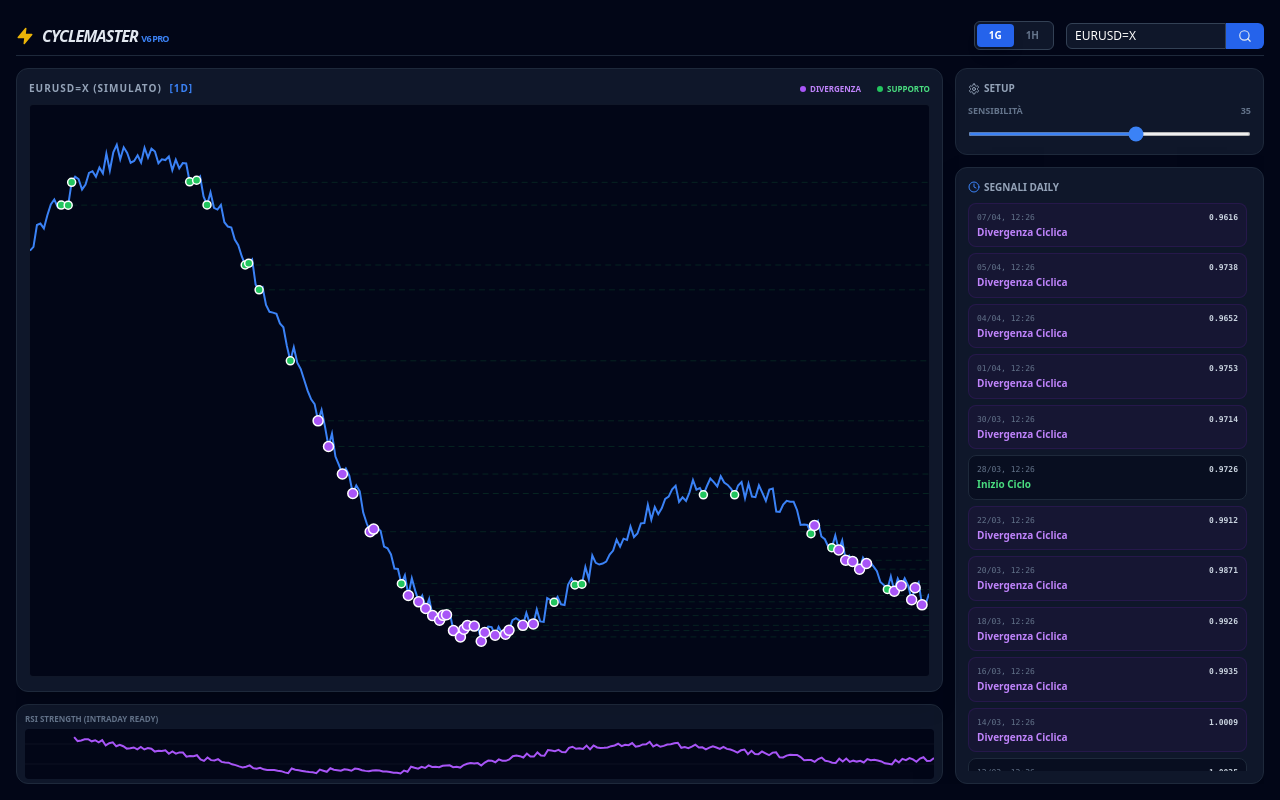
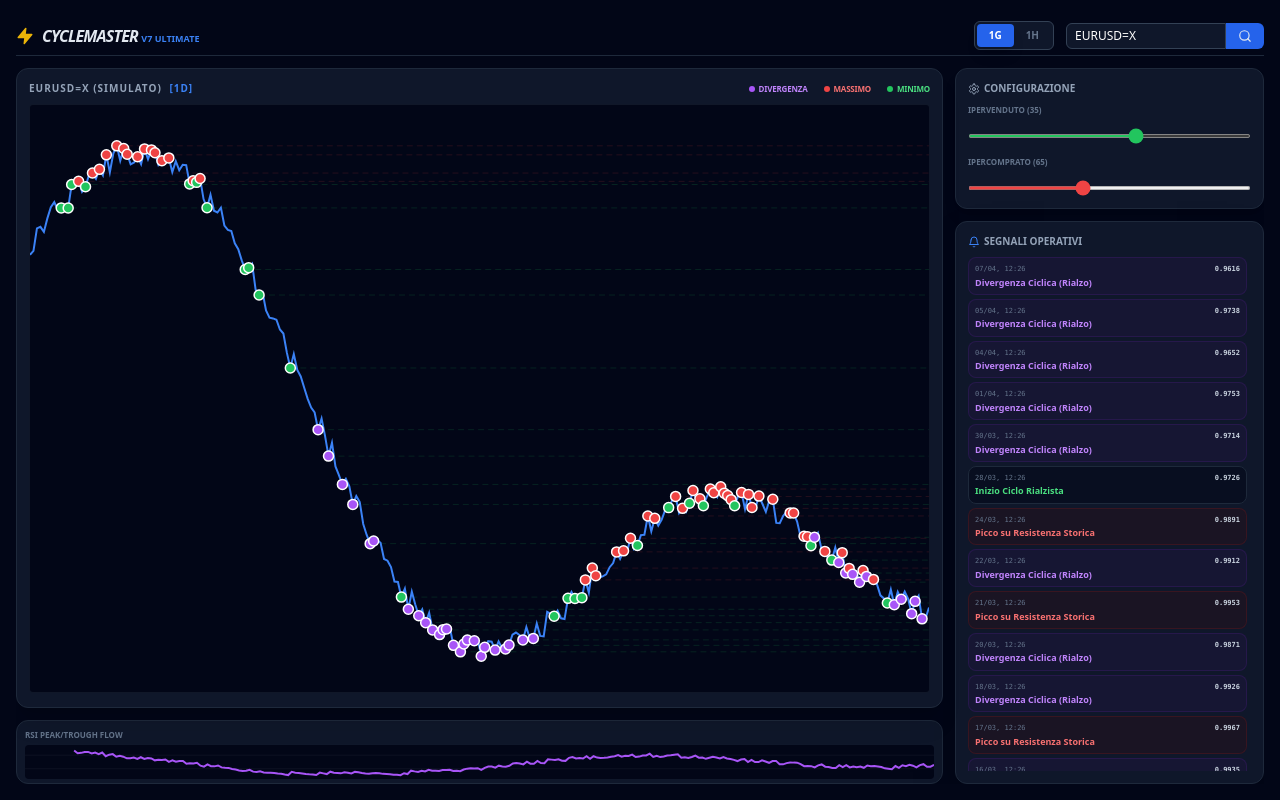
Before and after one commit to rughione/trendcatcher, a React (Vite) app: page / in a window 1280 px wide. Built offline with nearby package versions, Linux system fonts and the light colour scheme; no server answers.

Commit message:
Refactor CycleMaster to version 7 with enhanced analysis
Updated the CycleMaster algorithm to version 7, enhancing the analysis logic for signals and support/resistance levels. Added new features for overbought and oversold limits and improved data fetching and rendering.

```diff
--- a/App.jsx
+++ b/App.jsx
@@ -1,5 +1,9 @@
 import React, { useState, useEffect, useRef } from 'react';
-import { Activity, Bell, Settings, TrendingUp, Search, Loader2, Info, Target, Zap, ArrowUpRight, BarChart3, AlertTriangle, RefreshCw, Clock } from 'lucide-react';
+import {
+  Activity, Bell, Settings, TrendingUp, Search, Loader2,
+  Info, Target, Zap, ArrowUpRight, BarChart3, AlertTriangle,
+  RefreshCw, Clock, TrendingDown
+} from 'lucide-react';
 
 export default function App() {
   const canvasRef = useRef(null);
@@ -7,16 +11,18 @@ export default function App() {
   const [chartData, setChartData] = useState([]);
   const [signals, setSignals] = useState([]);
   const [supportLevels, setSupportLevels] = useState([]);
+  const [resistanceLevels, setResistanceLevels] = useState([]);
   const [rsiPeriod, setRsiPeriod] = useState(14);
   const [oversoldLimit, setOversoldLimit] = useState(35);
+  const [overboughtLimit, setOverboughtLimit] = useState(65);
   const [isLoading, setIsLoading] = useState(false);
   const [symbol, setSymbol] = useState('EURUSD=X');
   const [inputSymbol, setInputSymbol] = useState('EURUSD=X');
-  const [timeframe, setTimeframe] = useState('1d'); // '1d' o '1h'
+  const [timeframe, setTimeframe] = useState('1d');
   const [error, setError] = useState(null);
   const [isSimulated, setIsSimulated] = useState(false);
 
-  // Generatore di dati simulati se i server reali sono bloccati
+  // Funzione per generare dati se Yahoo o i Proxy falliscono
   const generateSimulatedData = (ticker) => {
     const newData = [];
     let currentPrice = ticker.toUpperCase().includes('BTC') ? 65000 :
@@ -38,6 +44,7 @@ export default function App() {
     setError("Dati reali non disponibili. Modalità simulata attiva.");
   };
 
+  // Calcolo RSI (Relative Strength Index)
   const calculateRSI = (data, period) => {
     let rsi = new Array(data.length).fill(null);
     if (data.length < period + 1) return rsi;
@@ -58,76 +65,85 @@ export default function App() {
     return rsi;
   };
 
-  const analyzeCyclesV5 = (data, rsiValues, threshold) => {
-    if (data.length < 15) return { signalsList: [], supports: [] };
+  // Algoritmo CycleMaster V7: Analisi bi-direzionale (Minimi e Massimi)
+  const analyzeCyclesV7 = (data, rsiValues, lowThresh, highThresh) => {
+    if (data.length < 20) return { signalsList: [], supports: [], resistances: [] };
     const signalsList = [];
     const supports = [];
+    const resistances = [];
 
     for (let i = 10; i < data.length - 1; i++) {
       const p1 = data[i-1].price;
       const p0 = data[i].price;
       const rsi1 = rsiValues[i-1];
-      let isBuySignal = false;
-      let signalType = "standard";
-      let msg = "";
+      let signal = null;
 
-      // Logica Divergenza (Pallino Viola)
+      // --- LOGICA RIALZISTA (Pallini Verdi/Viola) ---
       for (let prev = i - 5; prev > i - 40; prev--) {
         if (data[prev] && data[prev-1] && data[prev].price < data[prev-1].price && data[prev].price < data[prev+1].price) {
           if (data[i-1].price <= data[prev].price && rsiValues[i-1] > rsiValues[prev] && rsiValues[i-1] < 45) {
              if (p0 > p1) {
-                isBuySignal = true; signalType = "divergence";
-                msg = "Divergenza Ciclica"; break;
+                signal = { type: 'BUY', stype: 'divergence', msg: "Divergenza Ciclica (Rialzo)" }; break;
              }
           }
         }
       }
-
-      // Supporto Ciclico (Linee tratteggiate)
-      if (!isBuySignal) {
-        supports.forEach(level => {
-          const diff = Math.abs(p1 - level.price) / level.price;
-          if (diff < 0.0022 && p1 < data[i-2].price && p0 > p1) {
-            isBuySignal = true; signalType = "support"; msg = "Supporto Ciclico";
+      if (!signal) {
+        supports.forEach(l => {
+          if (Math.abs(p1 - l.price)/l.price < 0.0022 && p0 > p1) {
+            signal = { type: 'BUY', stype: 'support', msg: "Rimbalzo su Base Ciclo" };
           }
         });
       }
-
-      // Ipervenduto standard (Pallino Verde)
-      if (!isBuySignal && rsi1 < threshold && p0 > p1) {
-        isBuySignal = true; signalType = "standard"; msg = "Inizio Ciclo";
+      if (!signal && rsi1 < lowThresh && p0 > p1) {
+        signal = { type: 'BUY', stype: 'standard', msg: "Inizio Ciclo Rialzista" };
       }
 
-      if (isBuySignal) {
-        signalsList.push({
-          index: i - 1, price: p1, type: 'BUY', stype: signalType,
-          date: data[i-1].time.toLocaleString('it-IT', { day: '2-digit', month: '2-digit', hour: '2-digit', minute: '2-digit' }),
-          msg
-        });
-        if (!supports.some(s => Math.abs(s.price - p1) / p1 < 0.004)) {
-          supports.push({ price: p1, index: i - 1 });
+      // --- LOGICA RIBASSISTA (Pallini Rossi) ---
+      if (!signal) {
+        for (let prev = i - 5; prev > i - 40; prev--) {
+          if (data[prev] && data[prev-1] && data[prev].price > data[prev-1].price && data[prev].price > data[prev+1].price) {
+            if (data[i-1].price >= data[prev].price && rsiValues[i-1] < rsiValues[prev] && rsiValues[i-1] > 55) {
+               if (p0 < p1) {
+                  signal = { type: 'SELL', stype: 'divergence', msg: "Divergenza Ciclica (Ribasso)" }; break;
+               }
+            }
+          }
+        }
+        if (!signal) {
+          resistances.forEach(l => {
+            if (Math.abs(p1 - l.price)/l.price < 0.0022 && p0 < p1) {
+              signal = { type: 'SELL', stype: 'resistance', msg: "Picco su Resistenza Storica" };
+            }
+          });
+        }
+        if (!signal && rsi1 > highThresh && p0 < p1) {
+          signal = { type: 'SELL', stype: 'standard', msg: "Massimo Ciclico Rilevato" };
         }
       }
+
+      if (signal) {
+        signalsList.push({
+          ...signal, index: i - 1, price: p1,
+          date: data[i-1].time.toLocaleString('it-IT', { day: '2-digit', month: '2-digit', hour: '2-digit', minute: '2-digit' })
+        });
+        if (signal.type === 'BUY' && !supports.some(s => Math.abs(s.price - p1)/p1 < 0.004)) supports.push({price: p1, index: i-1});
+        if (signal.type === 'SELL' && !resistances.some(s => Math.abs(s.price - p1)/p1 < 0.004)) resistances.push({price: p1, index: i-1});
+      }
     }
-    return { signalsList, supports };
+    return { signalsList, supports, resistances };
   };
 
   const fetchYahooData = async (ticker) => {
     setIsLoading(true); setError(null); setIsSimulated(false);
-
-    // Configura i parametri in base al timeframe scelto
     const range = timeframe === '1d' ? '1y' : '1mo';
     const interval = timeframe === '1d' ? '1d' : '60m';
-
-    const timeout = setTimeout(() => {
-      if (isLoading && chartData.length === 0) { generateSimulatedData(ticker); setIsLoading(false); }
-    }, 5000);
+    const timeout = setTimeout(() => { if (isLoading && chartData.length === 0) { generateSimulatedData(ticker); setIsLoading(false); } }, 5000);
 
     try {
       const t = ticker.toUpperCase();
       const directUrl = `https://query1.finance.yahoo.com/v8/finance/chart/${t}?interval=${interval}&range=${range}`;
       const proxies = [`/api/yahoo/${t}?interval=${interval}&range=${range}`, `https://api.allorigins.win/raw?url=${encodeURIComponent(directUrl)}` ];
-
       let json = null; let success = false;
       for (const p of proxies) {
         try {
@@ -152,9 +168,10 @@ export default function App() {
   useEffect(() => {
     if (chartData.length === 0) return;
     const rsi = calculateRSI(chartData, rsiPeriod);
-    const { signalsList, supports } = analyzeCyclesV5(chartData, rsi, oversoldLimit);
+    const { signalsList, supports, resistances } = analyzeCyclesV7(chartData, rsi, oversoldLimit, overboughtLimit);
     setSignals([...signalsList].reverse());
     setSupportLevels(supports);
+    setResistanceLevels(resistances);
 
     const draw = () => {
       const canvas = canvasRef.current;
@@ -162,55 +179,47 @@ export default function App() {
       if (!canvas || !rsiCanvas) return;
       const ctx = canvas.getContext('2d');
       const rCtx = rsiCanvas.getContext('2d');
-
       canvas.width = canvas.clientWidth; canvas.height = canvas.clientHeight;
       rsiCanvas.width = rsiCanvas.clientWidth; rsiCanvas.height = rsiCanvas.clientHeight;
 
       ctx.clearRect(0, 0, canvas.width, canvas.height);
       const prices = chartData.map(d => d.price);
-      const minP = Math.min(...prices);
-      const maxP = Math.max(...prices);
-      const range = (maxP - minP) * 1.15;
-      const padding = (maxP - minP) * 0.07;
+      const minP = Math.min(...prices); const maxP = Math.max(...prices);
+      const range = (maxP - minP) * 1.15; const padding = (maxP - minP) * 0.07;
       const getX = (i) => (i / (chartData.length - 1)) * canvas.width;
       const getY = (v) => canvas.height - ((v - (minP - padding)) / range) * canvas.height;
 
+      // Disegno Griglie tratteggiate
       ctx.setLineDash([6, 4]);
-      supports.forEach(s => {
-        ctx.strokeStyle = 'rgba(34, 197, 94, 0.15)';
-        ctx.beginPath(); ctx.moveTo(getX(s.index), getY(s.price)); ctx.lineTo(canvas.width, getY(s.price)); ctx.stroke();
-      });
+      supports.forEach(s => { ctx.strokeStyle = 'rgba(34, 197, 94, 0.15)'; ctx.beginPath(); ctx.moveTo(getX(s.index), getY(s.price)); ctx.lineTo(canvas.width, getY(s.price)); ctx.stroke(); });
+      resistances.forEach(s => { ctx.strokeStyle = 'rgba(239, 68, 68, 0.15)'; ctx.beginPath(); ctx.moveTo(getX(s.index), getY(s.price)); ctx.lineTo(canvas.width, getY(s.price)); ctx.stroke(); });
       ctx.setLineDash([]);
+
+      // Linea Prezzo Blu
       ctx.beginPath(); ctx.strokeStyle = '#3b82f6'; ctx.lineWidth = 2;
       chartData.forEach((d, i) => i === 0 ? ctx.moveTo(getX(i), getY(d.price)) : ctx.lineTo(getX(i), getY(d.price)));
       ctx.stroke();
 
+      // Pallini Segnale
       signalsList.forEach(s => {
         const x = getX(s.index); const y = getY(s.price);
-        ctx.fillStyle = s.stype === 'divergence' ? '#a855f7' : '#22c55e';
-        ctx.beginPath(); ctx.arc(x, y, s.stype === 'divergence' ? 5 : 4, 0, Math.PI * 2); ctx.fill();
+        ctx.fillStyle = s.type === 'BUY' ? (s.stype === 'divergence' ? '#a855f7' : '#22c55e') : '#ef4444';
+        ctx.beginPath(); ctx.arc(x, y, 5, 0, Math.PI * 2); ctx.fill();
         ctx.strokeStyle = '#fff'; ctx.lineWidth = 1.5; ctx.stroke();
       });
 
+      // Disegno RSI Viola
       rCtx.clearRect(0, 0, rsiCanvas.width, rsiCanvas.height);
       rCtx.strokeStyle = 'rgba(255,255,255,0.05)';
-      [30, 70].forEach(l => {
-        const y = rsiCanvas.height - (l/100) * rsiCanvas.height;
-        rCtx.beginPath(); rCtx.moveTo(0, y); rCtx.lineTo(rsiCanvas.width, y); rCtx.stroke();
-      });
+      [30, 70].forEach(l => { const y = rsiCanvas.height - (l/100) * rsiCanvas.height; rCtx.beginPath(); rCtx.moveTo(0, y); rCtx.lineTo(rsiCanvas.width, y); rCtx.stroke(); });
       rCtx.beginPath(); rCtx.strokeStyle = '#a855f7'; rCtx.lineWidth = 2;
-      rsi.forEach((v, i) => {
-        if (v === null) return;
-        const x = (i / (rsi.length - 1)) * rsiCanvas.width;
-        const y = rsiCanvas.height - (v / 100) * rsiCanvas.height;
-        i === 0 ? rCtx.moveTo(x, y) : rCtx.lineTo(x, y);
-      });
+      rsi.forEach((v, i) => { if (v !== null) { const x = (i / (rsi.length - 1)) * rsiCanvas.width; const y = rsiCanvas.height - (v / 100) * rsiCanvas.height; i === 0 ? rCtx.moveTo(x, y) : rCtx.lineTo(x, y); } });
       rCtx.stroke();
     };
     const timer = setTimeout(draw, 100);
     window.addEventListener('resize', draw);
     return () => { clearTimeout(timer); window.removeEventListener('resize', draw); };
-  }, [chartData, oversoldLimit, timeframe]);
+  }, [chartData, oversoldLimit, timeframe, overboughtLimit]);
 
   useEffect(() => { fetchYahooData(inputSymbol); }, [timeframe]);
 
@@ -219,24 +228,16 @@ export default function App() {
       <header className="flex justify-between items-center mb-3 h-10 border-b border-slate-800 shrink-0">
         <div className="flex items-center space-x-2">
           <Zap className="text-yellow-500 fill-yellow-500" size={18} />
-          <h1 className="text-md font-black tracking-tighter uppercase italic">CycleMaster <span className="text-blue-500 text-[9px] not-italic font-bold">V6 PRO</span></h1>
+          <h1 className="text-md font-black tracking-tighter uppercase italic">CycleMaster <span className="text-blue-500 text-[9px] not-italic font-bold tracking-normal">V7 ULTIMATE</span></h1>
         </div>
 
         <div className="flex items-center gap-3">
-          {/* Selettore Timeframe */}
           <div className="flex bg-slate-900 rounded-md p-0.5 border border-slate-700">
-            <button
-              onClick={() => setTimeframe('1d')}
-              className={`px-3 py-1 text-[10px] font-bold rounded transition-all ${timeframe === '1d' ? 'bg-blue-600 text-white shadow-lg' : 'text-slate-500 hover:text-slate-300'}`}
-            >1G</button>
-            <button
-              onClick={() => setTimeframe('1h')}
-              className={`px-3 py-1 text-[10px] font-bold rounded transition-all ${timeframe === '1h' ? 'bg-blue-600 text-white shadow-lg' : 'text-slate-500 hover:text-slate-300'}`}
-            >1H</button>
+            <button onClick={() => setTimeframe('1d')} className={`px-3 py-1 text-[10px] font-bold rounded ${timeframe === '1d' ? 'bg-blue-600 text-white shadow-lg' : 'text-slate-500'}`}>1G</button>
+            <button onClick={() => setTimeframe('1h')} className={`px-3 py-1 text-[10px] font-bold rounded ${timeframe === '1h' ? 'bg-blue-600 text-white shadow-lg' : 'text-slate-500'}`}>1H</button>
           </div>
-
           <form onSubmit={(e) => { e.preventDefault(); fetchYahooData(inputSymbol); }} className="flex">
-            <input className="bg-slate-900 border border-slate-700 px-2 py-1 rounded-l-md outline-none focus:border-blue-500 text-xs w-24 md:w-40 text-white" value={inputSymbol} onChange={e => setInputSymbol(e.target.value)} />
+            <input className="bg-slate-900 border border-slate-700 px-2 py-1 rounded-l-md outline-none focus:border-blue-500 text-xs w-24 md:w-40 text-white" value={inputSymbol} onChange={e => setInputSymbol(e.target.value.toUpperCase())} />
             <button className="bg-blue-600 px-3 py-1 rounded-r-md hover:bg-blue-700 transition-colors"><Search size={14} /></button>
           </form>
         </div>
@@ -247,49 +248,57 @@ export default function App() {
           <div className="flex-1 bg-slate-900 border border-slate-800 rounded-xl p-3 shadow-xl relative min-h-0">
              <div className="flex justify-between items-center mb-2">
                 <span className="text-[10px] font-bold text-slate-400 uppercase tracking-widest">{symbol} <span className="text-blue-500 ml-1">[{timeframe.toUpperCase()}]</span></span>
-                <div className="flex gap-4 text-[8px] font-bold uppercase">
+                <div className="flex gap-4 text-[8px] font-bold uppercase tracking-tight">
                    <span className="flex items-center text-purple-400"><div className="w-1.5 h-1.5 bg-purple-500 rounded-full mr-1"></div> Divergenza</span>
-                   <span className="flex items-center text-green-400"><div className="w-1.5 h-1.5 bg-green-500 rounded-full mr-1"></div> Supporto</span>
+                   <span className="flex items-center text-red-400"><div className="w-1.5 h-1.5 bg-red-500 rounded-full mr-1"></div> Massimo</span>
+                   <span className="flex items-center text-green-400"><div className="w-1.5 h-1.5 bg-green-500 rounded-full mr-1"></div> Minimo</span>
                 </div>
              </div>
              <div className="w-full h-[calc(100%-25px)] bg-slate-950 rounded border border-slate-800/50">
                 <canvas ref={canvasRef} className="w-full h-full" />
              </div>
           </div>
-          <div className="h-20 bg-slate-900 border border-slate-800 rounded-xl p-2 shrink-0">
-             <div className="text-[8px] font-bold text-slate-500 mb-1 uppercase">RSI Strength (Intraday Ready)</div>
+          <div className="h-16 bg-slate-900 border border-slate-800 rounded-xl p-2 shrink-0">
+             <div className="text-[8px] font-bold text-slate-500 mb-1 uppercase">RSI Peak/Trough Flow</div>
              <canvas ref={rsiCanvasRef} className="w-full h-[calc(100%-12px)] bg-slate-950 rounded" />
           </div>
         </div>
 
         <div className="flex-1 flex flex-col gap-3 min-h-0 lg:w-72">
-          <div className="bg-slate-900 border border-slate-800 rounded-xl p-3 shrink-0">
-            <h3 className="text-[10px] font-bold text-slate-400 mb-2 uppercase flex items-center"><Settings size={12} className="mr-1"/> Setup</h3>
-            <div className="space-y-1">
-              <div className="flex justify-between text-[9px] text-slate-500 uppercase font-bold"><span>Sensibilità</span><span>{oversoldLimit}</span></div>
-              <input type="range" min="20" max="45" value={oversoldLimit} onChange={e => setOversoldLimit(Number(e.target.value))} className="w-full h-1 bg-slate-800 rounded-lg accent-blue-500 cursor-pointer" />
+          <div className="bg-slate-900 border border-slate-800 rounded-xl p-3 shrink-0 shadow-lg">
+            <h3 className="text-[10px] font-bold text-slate-400 mb-2 uppercase flex items-center"><Settings size={12} className="mr-1"/> Configurazione</h3>
+            <div className="space-y-3">
+              <div>
+                <label className="text-[8px] block text-slate-500 uppercase font-bold mb-1">Ipervenduto ({oversoldLimit})</label>
+                <input type="range" min="20" max="45" value={oversoldLimit} onChange={e => setOversoldLimit(Number(e.target.value))} className="w-full h-1 bg-slate-800 rounded-lg accent-green-500" />
+              </div>
+              <div>
+                <label className="text-[8px] block text-slate-500 uppercase font-bold mb-1">Ipercomprato ({overboughtLimit})</label>
+                <input type="range" min="55" max="80" value={overboughtLimit} onChange={e => setOverboughtLimit(Number(e.target.value))} className="w-full h-1 bg-slate-800 rounded-lg accent-red-500" />
+              </div>
             </div>
           </div>
 
           <div className="flex-1 bg-slate-900 border border-slate-800 rounded-xl p-3 flex flex-col min-h-0 overflow-hidden shadow-2xl">
-            <h3 className="text-[10px] font-bold text-slate-400 mb-2 uppercase flex items-center"><Clock size={12} className="mr-1 text-blue-500"/> Segnali {timeframe === '1h' ? 'Intraday' : 'Daily'}</h3>
-            <div className="flex-1 overflow-y-auto space-y-1.5 pr-1 custom-scrollbar">
+            <h3 className="text-[10px] font-bold text-slate-400 mb-2 uppercase flex items-center"><Bell size={12} className="mr-1 text-blue-500"/> Segnali Operativi</h3>
+            <div className="flex-1 overflow-y-auto space-y-1 pr-1 custom-scrollbar">
               {isLoading ? (
-                <div className="flex items-center justify-center py-10"><Loader2 className="animate-spin text-blue-500" size={20}/></div>
+                <div className="flex justify-center py-10"><Loader2 className="animate-spin text-blue-500" size={20}/></div>
               ) : signals.length === 0 ? (
-                <div className="text-center py-6 text-slate-600 text-[9px] uppercase tracking-tighter italic">Analisi dati...</div>
+                <div className="text-center py-6 text-slate-600 text-[9px] uppercase tracking-tighter italic">Analisi...</div>
               ) : (
                 signals.map((s, i) => (
-                  <div key={i} className={`p-2 rounded-lg border text-[10px] ${
-                    s.stype === 'divergence' ? 'bg-purple-900/10 border-purple-800/20' : 'bg-slate-950/50 border-slate-800'
+                  <div key={i} className={`p-1.5 rounded-lg border text-[9px] ${
+                    s.type === 'SELL' ? 'bg-red-950/20 border-red-900/30' :
+                    (s.stype === 'divergence' ? 'bg-purple-900/10 border-purple-800/20' : 'bg-slate-950/50 border-slate-800')
                   }`}>
-                    <div className="flex justify-between font-mono text-slate-500 text-[8px] mb-0.5">
+                    <div className="flex justify-between font-mono text-slate-500 text-[7px] mb-0.5">
                       <span>{s.date}</span>
                       <span className="text-slate-300 font-bold">{s.price.toFixed(4)}</span>
                     </div>
                     <p className={`font-bold leading-tight ${
-                      s.stype === 'divergence' ? 'text-purple-400' :
-                      s.stype === 'support' ? 'text-blue-400' : 'text-green-400'
+                      s.type === 'SELL' ? 'text-red-400' :
+                      (s.stype === 'divergence' ? 'text-purple-400' : 'text-green-400')
                     }`}>{s.msg}</p>
                   </div>
                 ))
```
